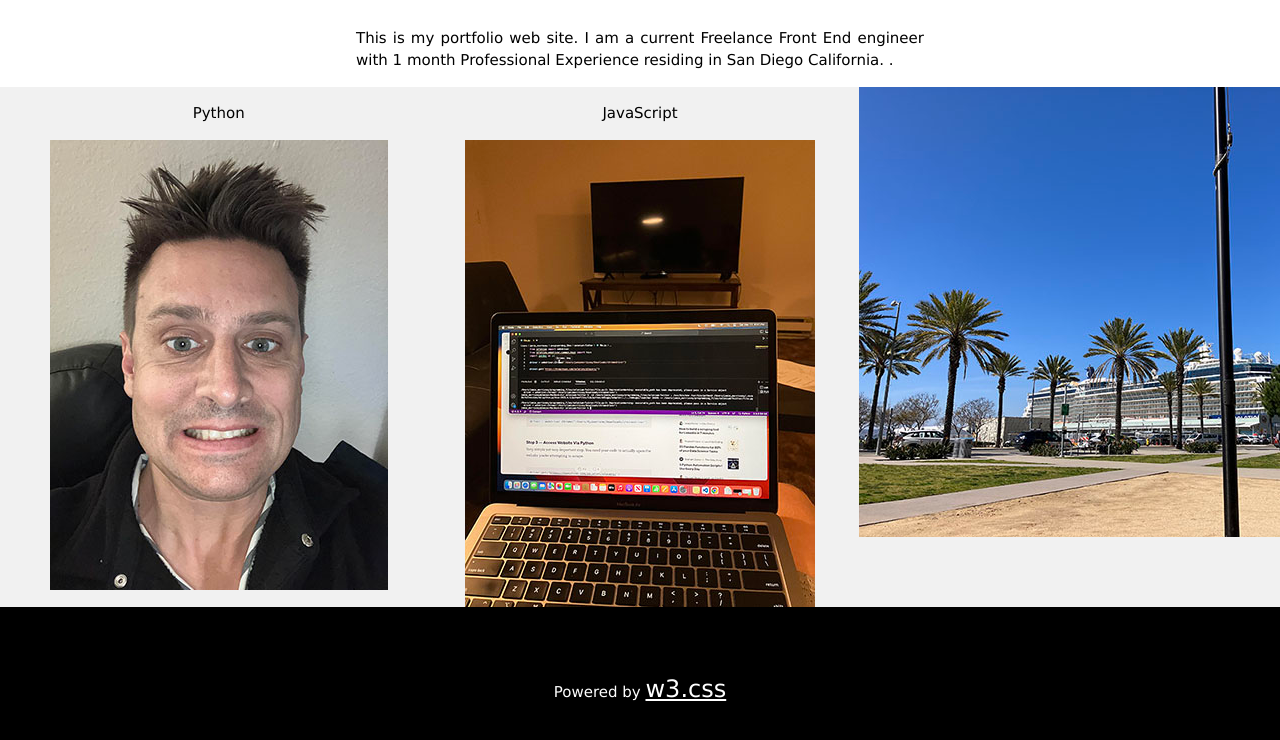
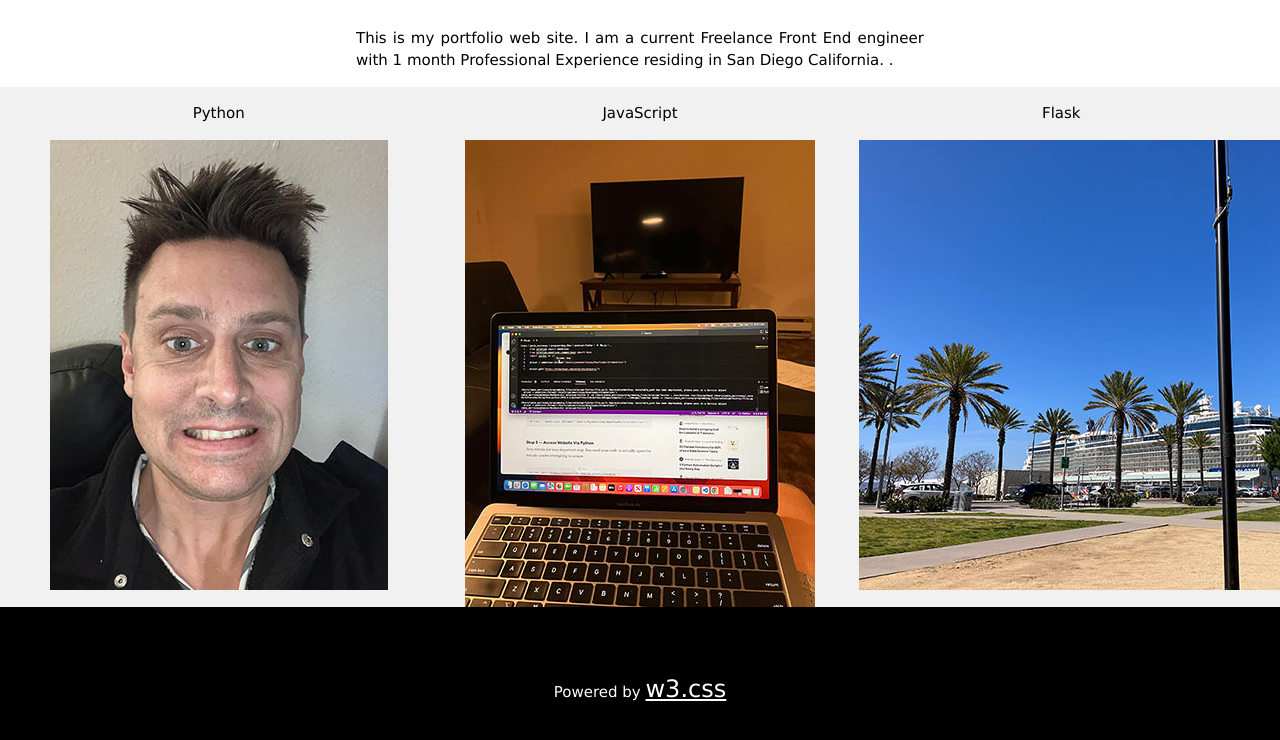
Before and after one commit to jamie082/website_portfolio, a plain HTML site: page index.html in a window 1280 px wide. Shown: the part 202-942 px from the top of the page. Drawn offline with nearby package versions, Linux system fonts and the light colour scheme.

Commit message:
added paragraph tag

```diff
--- a/index.html
+++ b/index.html
@@ -57,6 +57,7 @@
             <img src="laptop.jpg" alt="laptop image:100%">
         </article>
         <article class="w3-third">
+            <p>Flask</p>
             <img src="ship.jpg" alt="ship image:100%">
         </article>
     </section>
```
